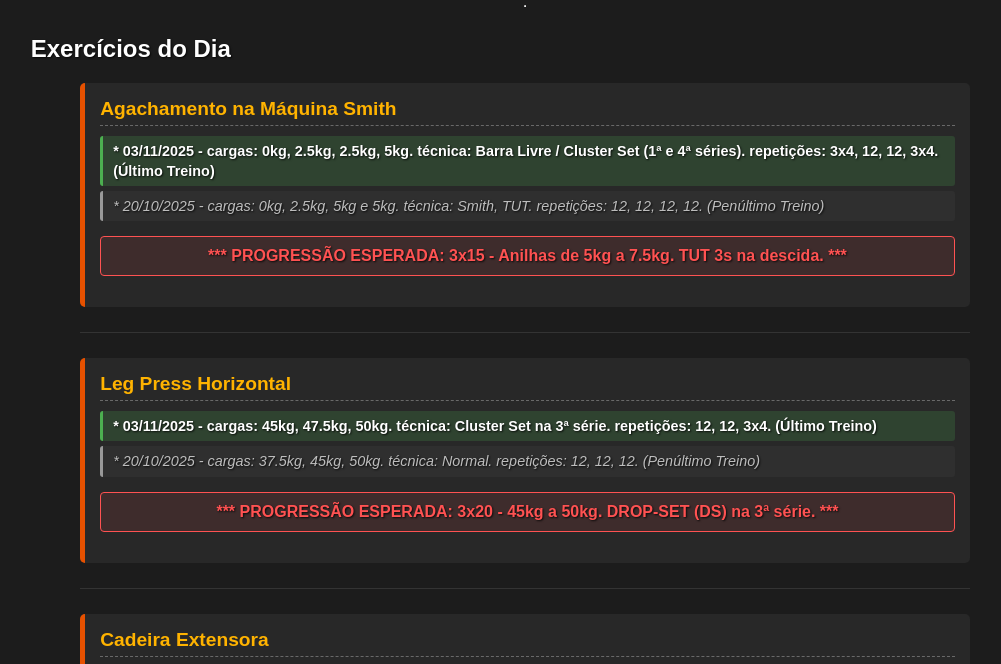
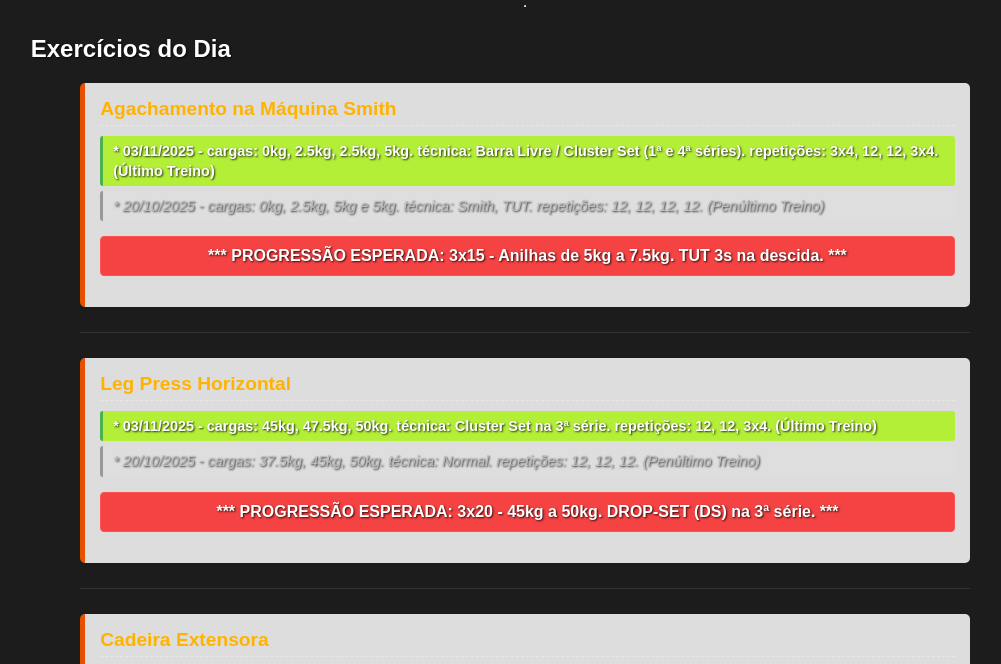
Before and after one commit to cadernodaingrid-max/halloween_serie, a plain HTML site: page treino_a.html in a window 1280 px wide. Shown: the part 103-767 px from the top of the page, without its empty margins (115-1116 px from the left). Drawn offline with Linux system fonts and the light colour scheme.

Commit message:
Update styles_subpages.css

```diff
--- a/styles_subpages.css
+++ b/styles_subpages.css
@@ -9,7 +9,7 @@
 #listaExercicios > div {
     margin-bottom: 25px;
     padding: 15px;
-    background-color: rgba(255, 255, 255, 0.05);
+    background-color: rgba(255, 255, 255, 0.85);
     border-radius: 5px;
     border-left: 5px solid #E65100;
 }
@@ -40,7 +40,7 @@
 .historico-registro.ultimo {
     color: #FFFFFF;
     font-weight: bold;
-    background-color: rgba(76, 175, 80, 0.2);
+    background-color: rgba(179, 239, 54);
     border-left: 3px solid #4CAF50;
     padding: 5px 10px;
     border-radius: 3px;
@@ -58,8 +58,8 @@
 
 
 .alerta-progresso {
-    color: #FF5252;
-    background-color: rgba(255, 82, 82, 0.1);
+    color: white;
+    background-color: rgba(255, 0, 0, 0.7);
     padding: 10px;
     border: 1px solid #FF5252;
     font-weight: bold;
```
